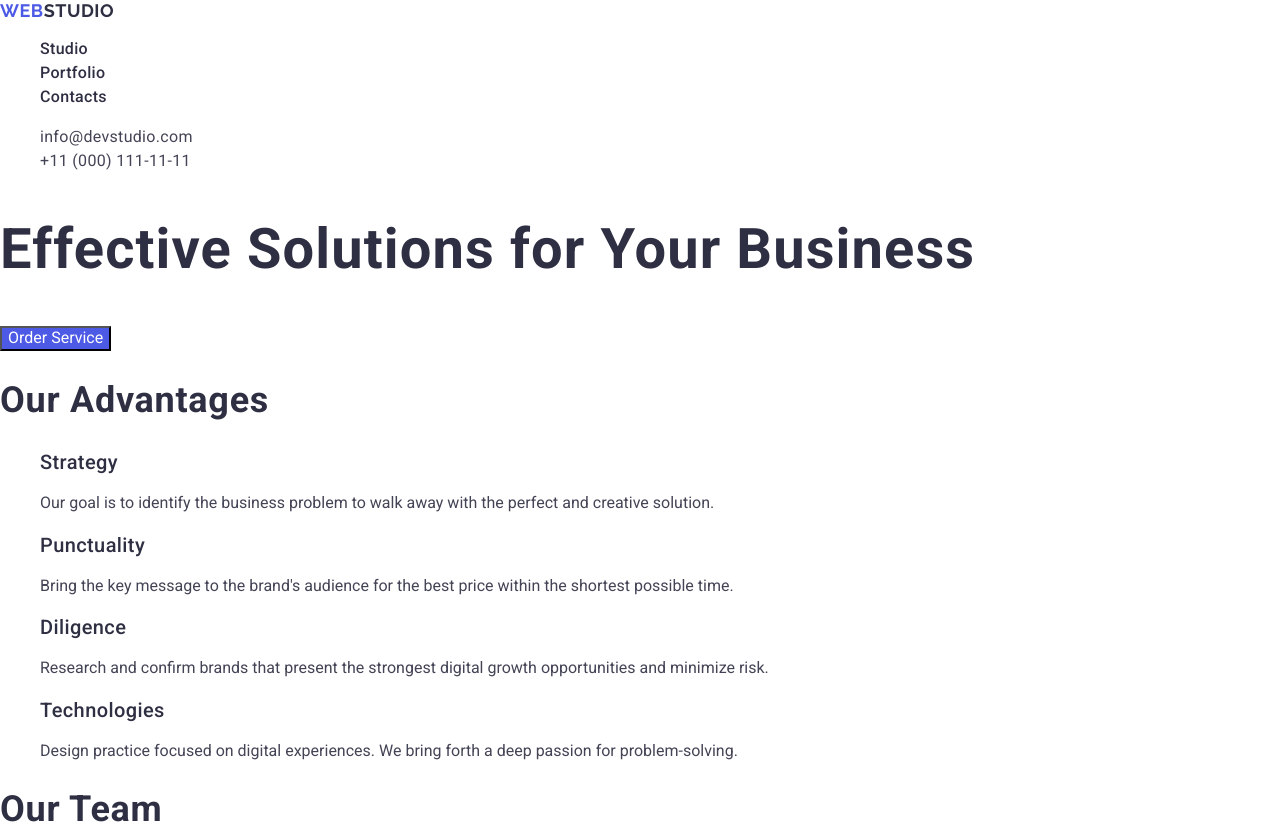
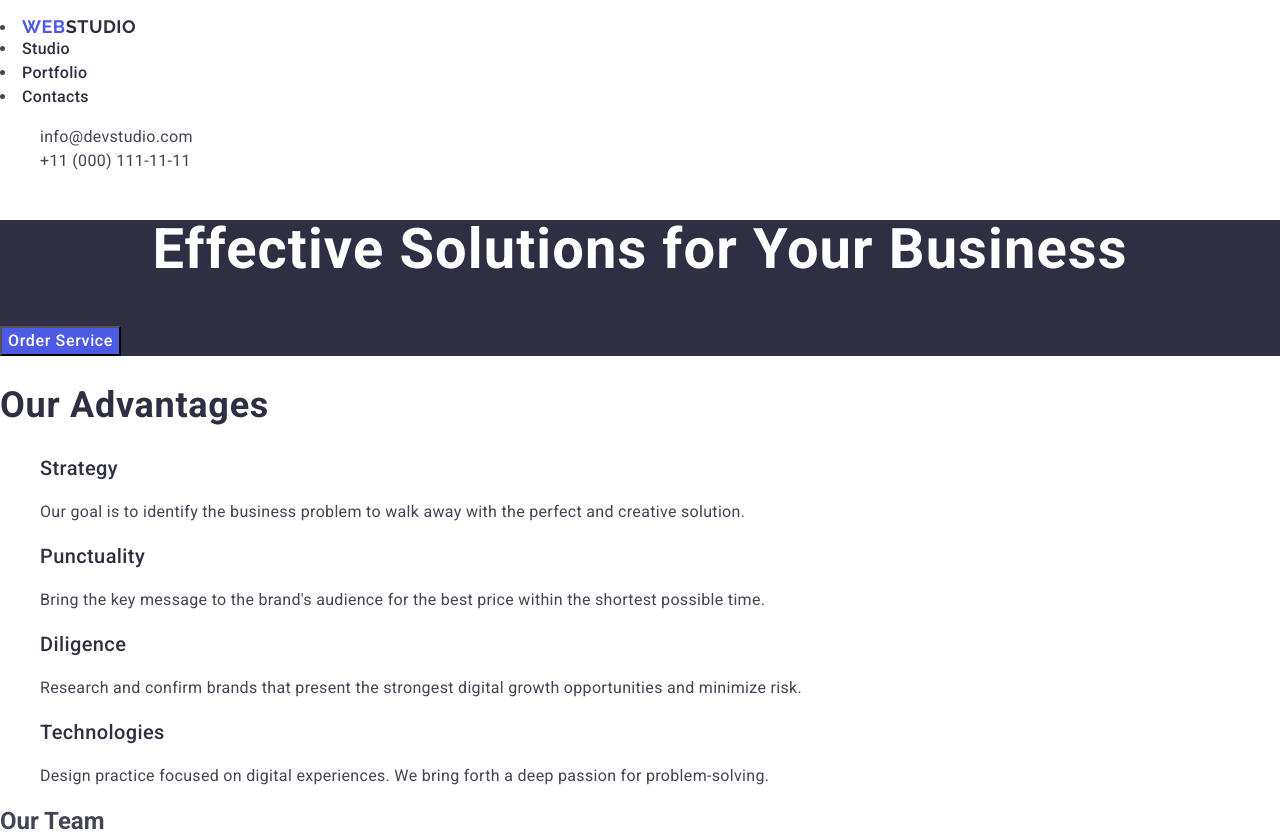
Before and after one commit to Raffaello-creator/goit-markup-hw-02, a plain HTML site: page index.html in a window 1280 px wide. Shown: the top 838 px of the page. Drawn offline with nearby package versions, Linux system fonts and the light colour scheme.

Commit message:
making edits

```diff
--- a/css/styles.css
+++ b/css/styles.css
@@ -60,21 +60,28 @@ footer .logo_studio{
     color: #f4f4fd;
 }
 .stl_button{
+    font-family: "Roboto", sans-serif;
+    font-weight: 500;
+    font-size: 16px;
+    line-height: 150%;
+    letter-spacing: 0.04em;
     color: #fff;
     background-color: #4d5ae5;
+    cursor: pointer;
 }
 .stl_button:hover, .stl_button:focus{
     background-color: #404bbf;
 }
-h1{
+.stl_h1{
     font-family: "Roboto", sans-serif;
     font-weight: 700;
     font-size: 56px;
     line-height: 107%;
     letter-spacing: 0.02em;
-    color: #2e2f42;
+    text-align: center;
+    color: #ffffff
 }
-h2{
+.stl_h2{
     font-family: "Roboto", sans-serif;
     font-weight: 700;
     font-size: 36px;
@@ -82,7 +89,15 @@ h2{
     letter-spacing: 0.02em;
     color: #2e2f42;
 }
-h3{
+.stl_sect_two_p{
+    font-family: "Roboto", sans-serif;
+    font-weight: 400;
+    font-size: 16px;
+    line-height: 150%;
+    letter-spacing: 0.02em;
+    color: #434455;
+}
+.stl_h3{
     font-family: "Roboto", sans-serif;
     font-weight: 500;
     font-size: 20px;
@@ -90,3 +105,6 @@ h3{
     letter-spacing: 0.02em;
     color: #2e2f42;
 }
+.stl_sect_one{
+background-color: #2e2f42;
+}
--- a/index.html
+++ b/index.html
@@ -23,10 +23,12 @@
   <body>
     <header>
       <nav class="stl_nav">
-        <a href="./index.html" class="logo"
-          >Web<span class="logo_studio">Studio</span></a
-        >
-        <ul>
+        <ul></ul>
+          <li>
+            <a href="./index.html" class="logo"
+              >Web<span class="logo_studio">Studio</span></a
+            >
+          </li>
           <li><a href="" class="nav-link">Studio</a></li>
           <li><a href="" class="nav-link">Portfolio</a></li>
           <li><a href="" class="nav-link">Contacts</a></li>
@@ -49,37 +51,37 @@
       </address>
     </header>
     <main>
-      <section>
-        <h1>Effective Solutions for Your Business</h1>
+      <section class="stl_sect_one">
+        <h1 class="stl_h1">Effective Solutions for Your Business</h1>
         <button type="button" class="stl_button">Order Service</button>
       </section>
       <section>
-        <h2>Our Advantages</h2>
+        <h2 class="stl_h2">Our Advantages</h2>
         <ul>
           <li>
-            <h3>Strategy</h3>
-            <p>
+            <h3 class="stl_h3">Strategy</h3>
+            <p class="stl_sect_two_p">
               Our goal is to identify the business problem to walk away with the
               perfect and creative solution.
             </p>
           </li>
           <li>
-            <h3>Punctuality</h3>
-            <p>
+            <h3 class="stl_h3">Punctuality</h3>
+            <p class="stl_sect_two_p">
               Bring the key message to the brand's audience for the best price
               within the shortest possible time.
             </p>
           </li>
           <li>
-            <h3>Diligence</h3>
-            <p>
+            <h3 class="stl_h3">Diligence</h3>
+            <p class="stl_sect_two_p">
               Research and confirm brands that present the strongest digital
               growth opportunities and minimize risk.
             </p>
           </li>
           <li>
-            <h3>Technologies</h3>
-            <p>
+            <h3 class="stl_h3">Technologies</h3>
+            <p class="stl_sect_two_p">
               Design practice focused on digital experiences. We bring forth a
               deep passion for problem-solving.
             </p>
```
